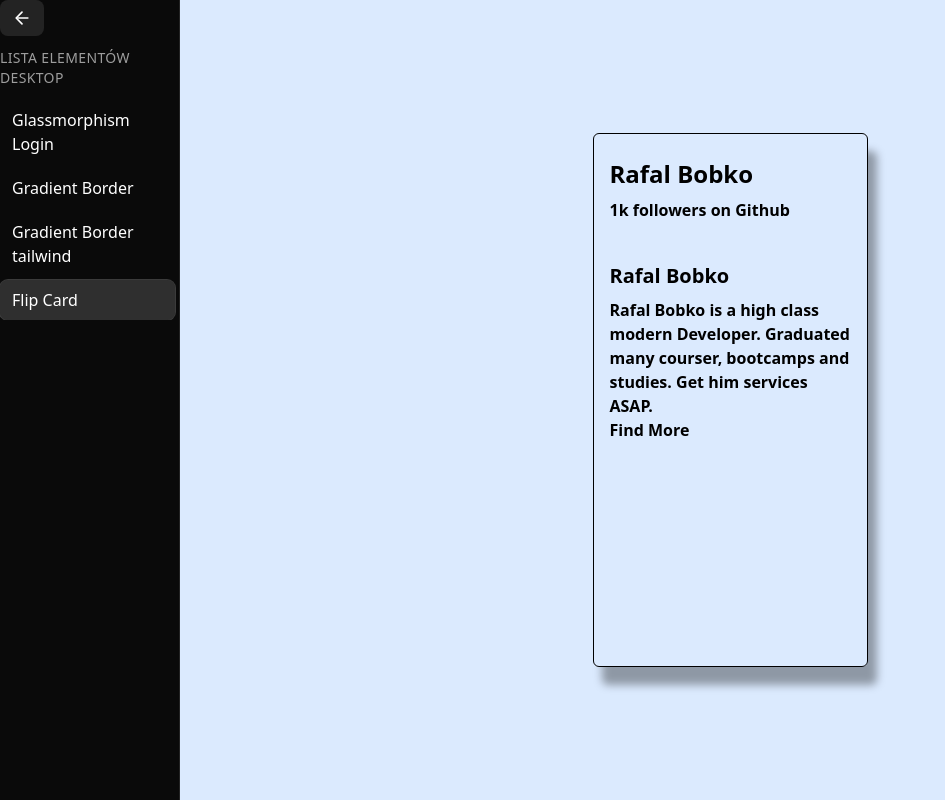
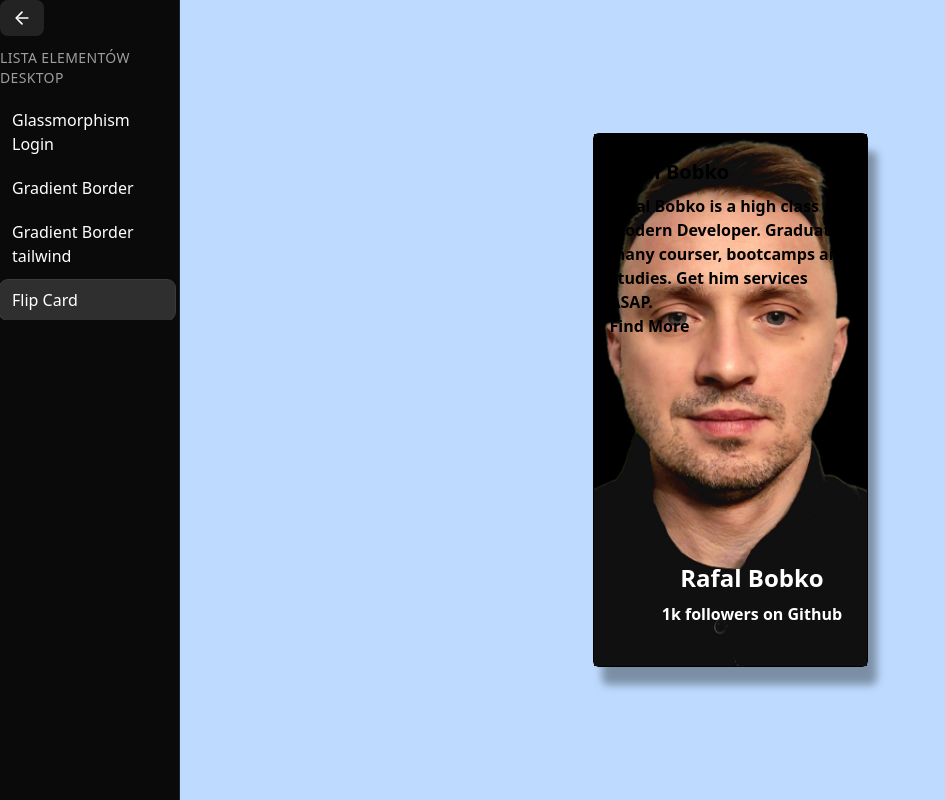
Before and after one commit to sabaudianin/my-elements, a React (Vite) app: page /flip-card in a window 1280 px wide. Shown: the whole page, without its empty margins (0-945 px from the left). Built offline with nearby package versions, Linux system fonts and the light colour scheme.

Commit message:
Card animation perspective

```diff
--- a/src/components/Card/FlipCard/FlipCard.tsx
+++ b/src/components/Card/FlipCard/FlipCard.tsx
@@ -1,15 +1,15 @@
 export const FlipCard = () => {
   return (
-    <section className="flex h-screen items-center justify-center bg-blue-100">
-      <div className="transition-100 h-2/3 w-1/4 cursor-pointer rounded-md border-1 border-solid font-semibold text-black shadow-[9px_18px_9px_0px_rgba(0,_0,_0,_0.35)]">
-        <div className="p-4">
-          <div className="">
+    <section className="flex h-screen items-center justify-center bg-blue-200 [perspective:300px]">
+      <div className="realtive h-2/3 w-1/4 transform-gpu cursor-pointer rounded-md border-1 border-solid font-semibold text-black shadow-[9px_18px_9px_0px_rgba(0,_0,_0,_0.35)] transition-transform duration-700 [transform-style:preserve-3d] hover:[transform:rotateY(180deg)]">
+        <div className="absolute h-full w-full bg-[url('/avatarMini.jpg')] bg-cover bg-center p-4 text-white [backface-visibility:hidden]">
+          <div className="absolute bottom-10 left-[25%] text-center">
             <h2 className="py-2 text-2xl">Rafal Bobko</h2>
             <p className="">1k followers on Github</p>
           </div>
         </div>
-        <div className="p-4">
-          <div>
+        <div className="absolute p-4 [backface-visibility:hidden]">
+          <div className="">
             <h3 className="py-2 text-xl">Rafal Bobko</h3>
             <p className="">
               Rafal Bobko is a high class modern Developer. Graduated many courser, bootcamps and
```
